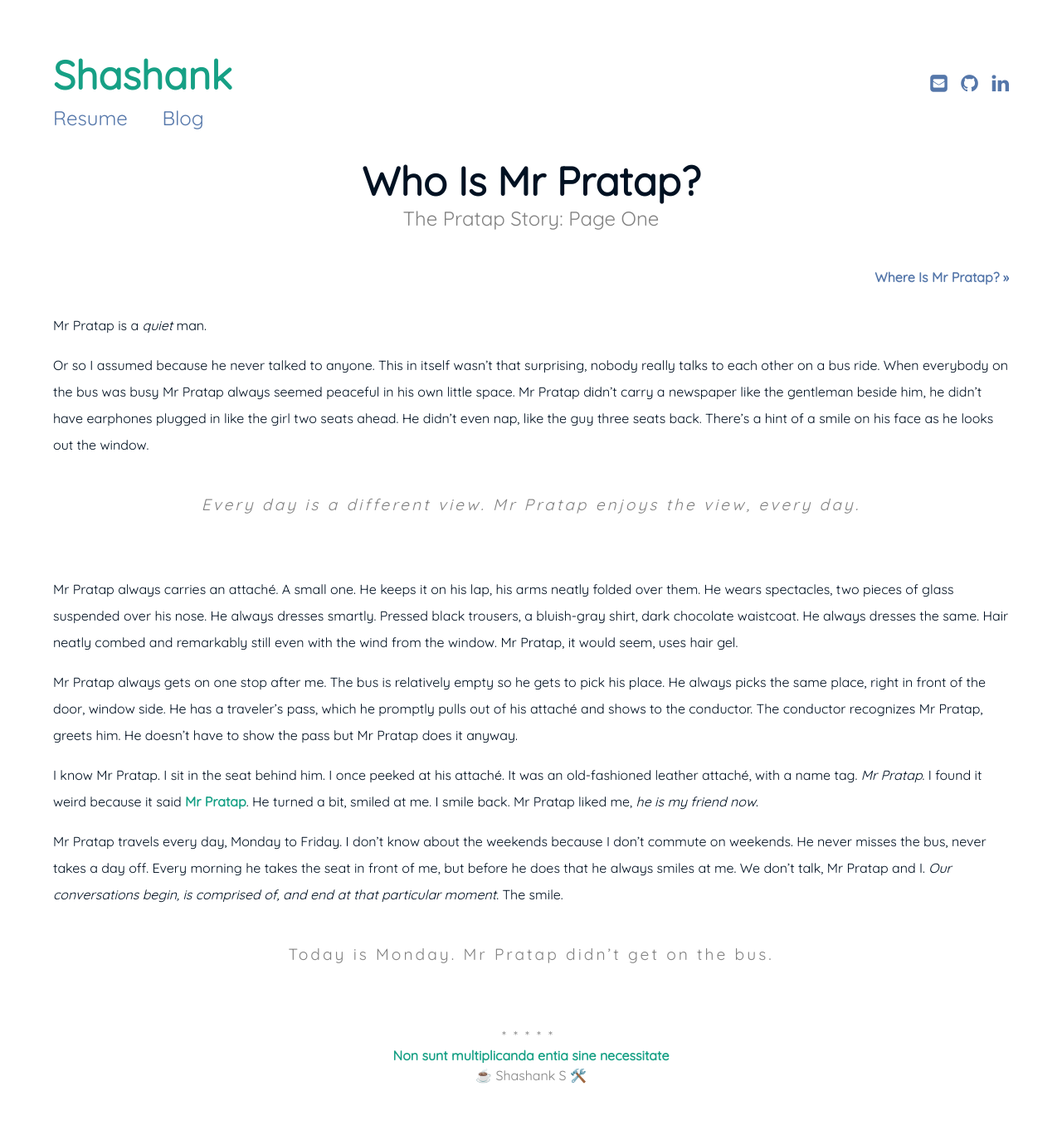
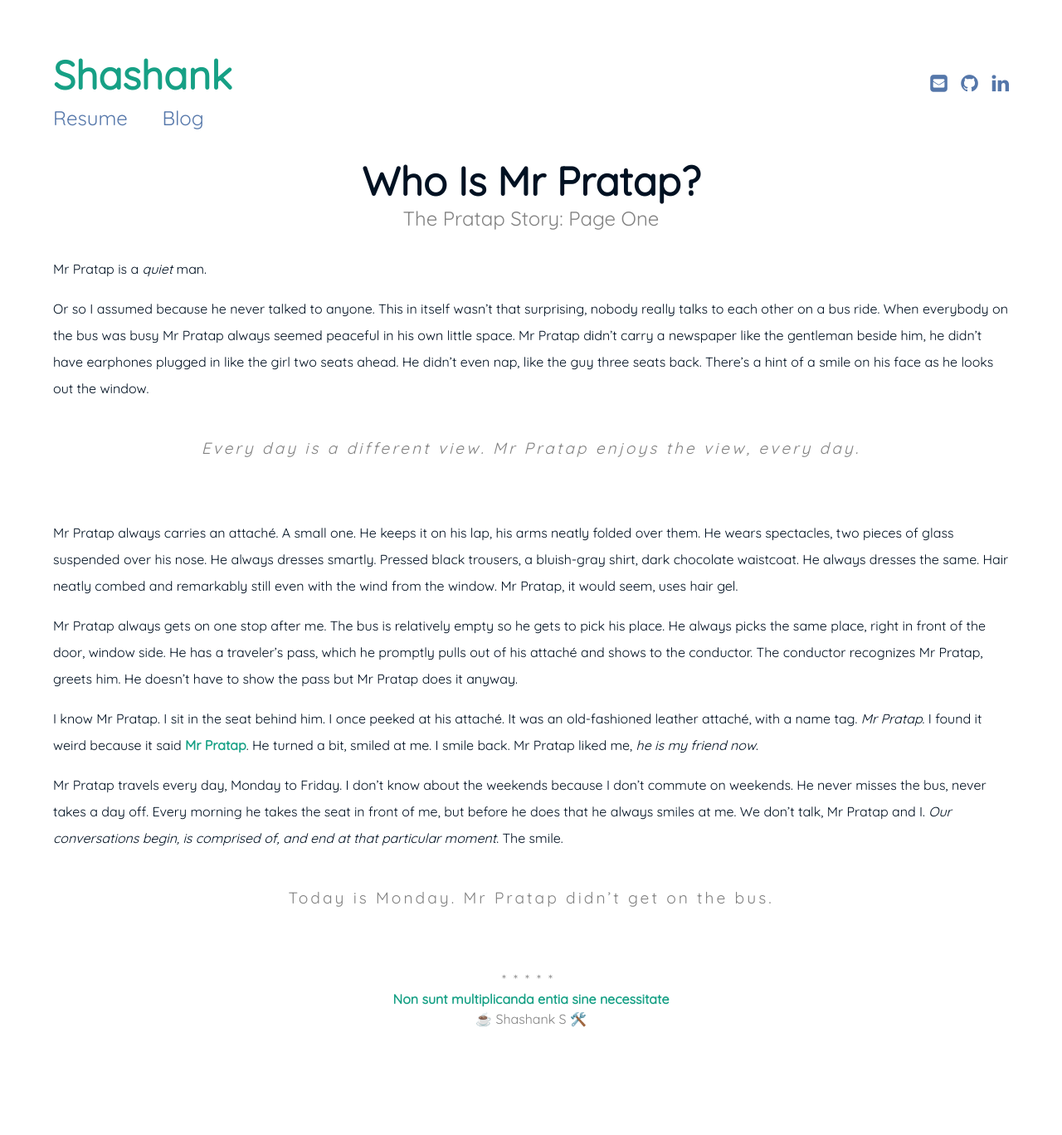
Before and after one commit to knhash/knhash.github.io, a Jekyll site: the page built from _posts/2018-02-14-who-is-mr-pratap.md, in a window 1280 px wide. Shown: the whole page at 83% size. Built offline with Jekyll 4.4.1, drawn with Linux system fonts in a browser that asks for light colours; after the commit the page ends 1300 px from its top, so only the background shows below that.

Commit message:
chore: drafts folder

```diff
--- a/_posts/2018-02-14-who-is-mr-pratap.md
+++ b/_posts/2018-02-14-who-is-mr-pratap.md
@@ -5,15 +5,6 @@ subtitle: "The Pratap Story: Page One"
 date:   2018-02-14 21:21:21 +0530
 categories: ["Fiction"]
 ---
-
-<div class="PageNavigation">
-  {% if page.url %}
-    <a class="prev" href="#"></a>
-  {% endif %}
-  {% if page.next.url %}
-    <a class="next" href="{{page.next.url}}">{{page.next.title}} &raquo;</a>
-  {% endif %}
-</div>
 
 Mr Pratap is a _quiet_ man.
 
```
Also changed, not shown: _drafts/2018-02-17-where-is-mr-pratap.md (renamed from _posts/2018-02-17-where-is-mr-pratap.md), _drafts/2018-02-20-what-happened-to-mr-pratap.md (renamed from _posts/2018-02-20-what-happened-to-mr-pratap.md), _drafts/2018-02-23-how-did-mr-pratap-vanish.md (renamed from _posts/2018-02-23-how-did-mr-pratap-vanish.md), _drafts/2018-02-26-why-did-mr-pratap-happen.md (renamed from _posts/2018-02-26-why-did-mr-pratap-happen.md).
